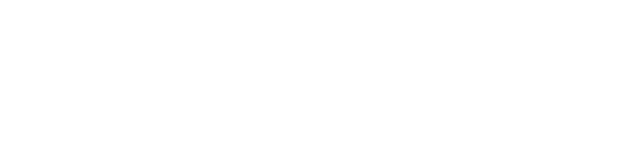
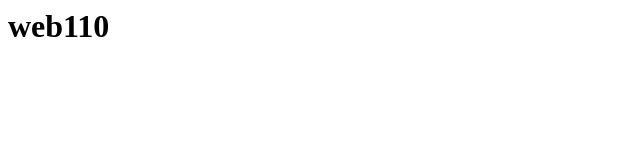
Before and after one commit to jmaster51/github.io, a plain HTML site: page index.html in a window 1280 px wide. Shown: the whole page, without its empty margins (0-640 px from the left). Drawn offline with Linux system fonts and the light colour scheme.

Commit message:
Update index.html

```diff
--- a/index.html
+++ b/index.html
@@ -1,6 +1 @@
-<DOCTYPE! HTML>
-<html>
-<header>
-<title> web 110 </title>
-</header>
-</html>
+<h1> web110 </h1>
```
